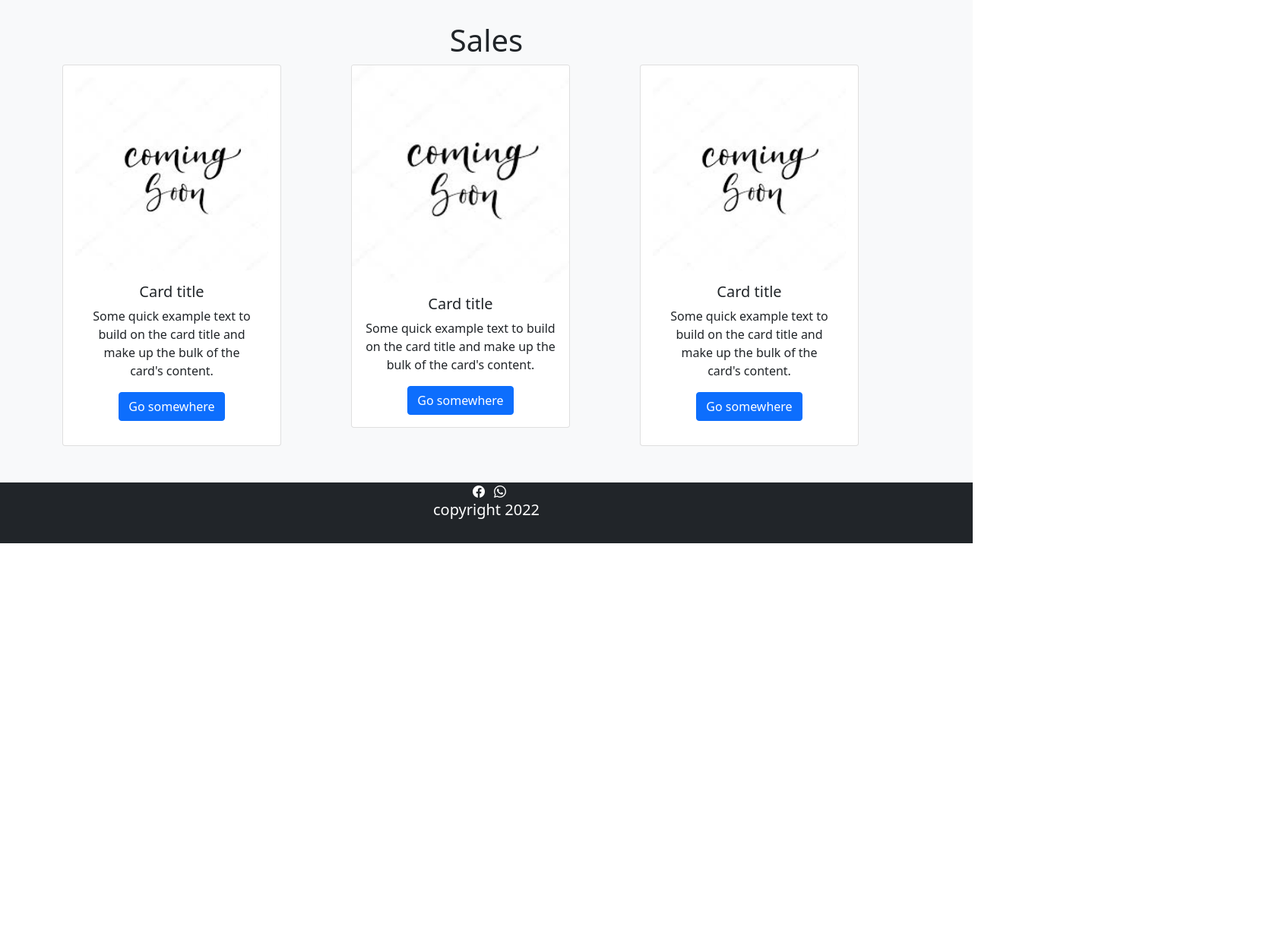
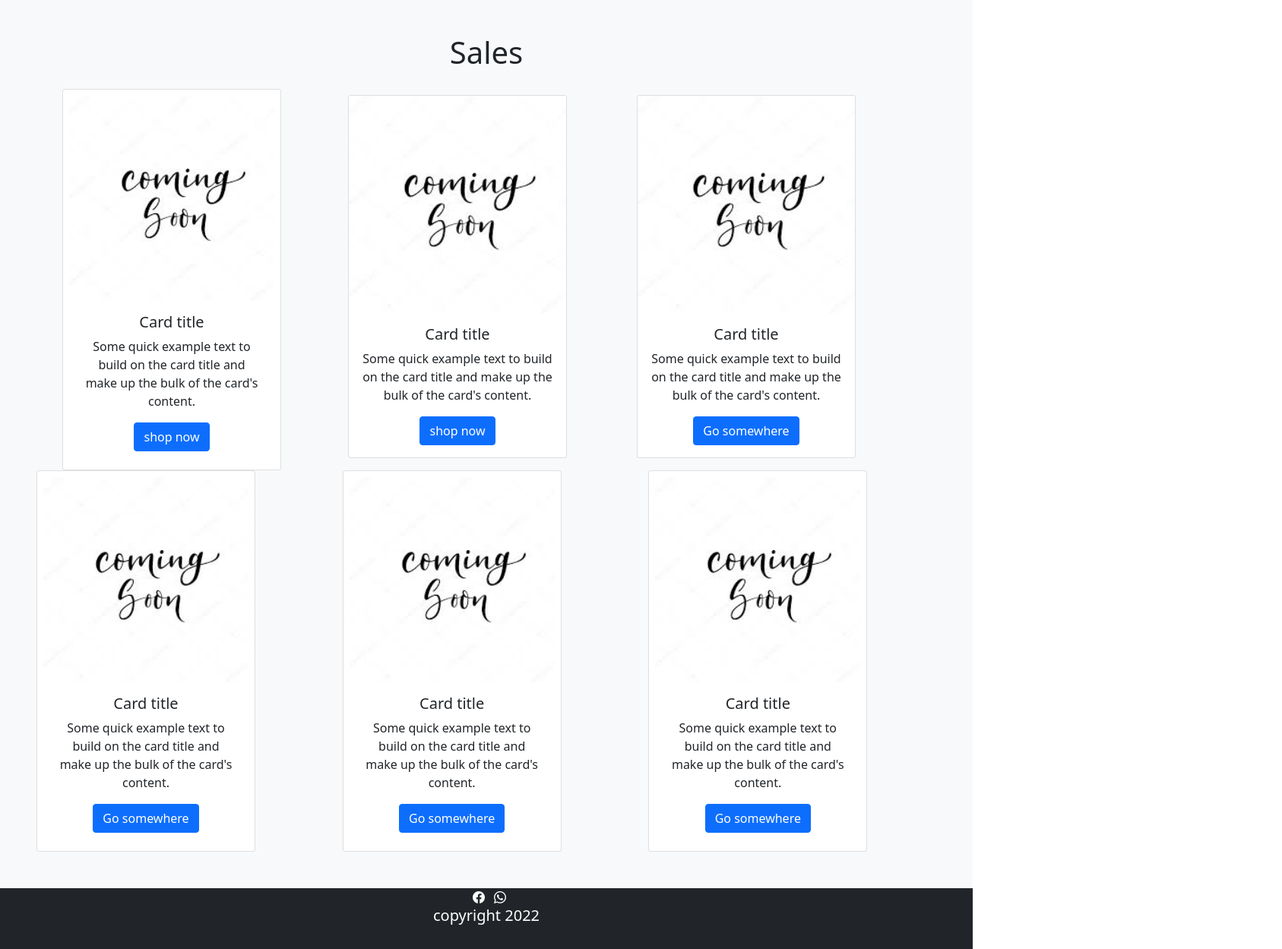
Before and after one commit to alainejoseph/timeworld-website, a plain HTML site: page index.html in a window 1280 px wide. Shown: the part 405-1654 px from the top of the page at 76% size, 1687 px wide, since content can reach past the window. Before the commit the page ends 1120 px from the top, so only its background shows below. Drawn offline with nearby package versions, Linux system fonts and the light colour scheme.

Commit message:
second commit

```diff
--- a/index.html
+++ b/index.html
@@ -12,11 +12,10 @@
         <div class="navbar-wapper">
             <nav class="navbar navbar-expand-lg navbar-dark bg-dark">
                 <div class="container-fluid my-auto">
-                  <div class="col-md-6">
+                  <div class="col-md-6 col-lg-4">
                     <a class="navbar-brand" href="#">TimeWorld</a>
                   </div>
-                  <div class="col-sm-6">
-                    <div class="ms-auto">
+                  <div class=" col-lg-12 ms-auto">
                       <button class="navbar-toggler" type="button" data-bs-toggle="collapse" data-bs-target="#navbarSupportedContent" aria-controls="navbarSupportedContent" aria-expanded="true" aria-label="Toggle navigation">
                         <span class="navbar-toggler-icon"></span>
                       </button>
@@ -36,13 +35,12 @@
                             </li>
                         </ul>
                       </div>
-                   </div>
                   </div>
                 </div>
             </nav>
         </div>
 
-        <section id="sliderpos">
+        <section id="sliderpos" class="p-2">
             <div id="carouselExampleControls" class="carousel slide" data-bs-ride="carousel">
                 <div class="carousel-indicators">
                   <button type="button" data-bs-target="#carouselExampleIndicators" data-bs-slide-to="0" class="active" aria-current="true" aria-label="Slide 1"></button>
@@ -50,7 +48,11 @@
                   <button type="button" data-bs-target="#carouselExampleIndicators" data-bs-slide-to="2" aria-label="Slide 3"></button>
                 </div>
                 <div class="carousel-inner">
-                  <div class="carousel-item active col-md-6" style="background-image: url(assets/oceanus_mobile.jpg);">
+                  <div class="carousel-item active"
+                  style="background-image: url(assets/oceanus_mobile.jpg);
+                  background-size: cover;
+                  background-position: center;
+                  background: height 20rem;">
                     <div class="overlay">
                       <button class="btn btn-primary btn-lg">shop now</button>
                     </div>
@@ -76,29 +78,29 @@
         <section class="bg-light text-center p-5" id="sales-id">
           <div class="container">
               <h1 class="text-center">Sales</h1>
-              <div class="row">
+              <div class="row pt-3 text-center">
                   <div class="col-md-4">
-                      <div class="card p-3" style="width: 18rem;">
+                      <div class="card p-2" style="width: 18rem;">
                         <img src="assets/images.jfif" class="card-img-top" alt="...">
                         <div class="card-body">
                           <h5 class="card-title">Card title</h5>
                           <p class="card-text">Some quick example text to build on the card title and make up the bulk of the card's content.</p>
-                          <a href="#" class="btn btn-primary">Go somewhere</a>
+                          <a href="#" class="btn btn-primary">shop now</a>
                         </div>
                       </div>
                   </div>
-                  <div class="col-md-4">
-                    <div class="card p=3" style="width: 18rem;">
+                  <div class="col-md-4 p-2">
+                    <div class="card" style="width: 18rem;">
                       <img src="assets/images.jfif" class="card-img-top" alt="...">
                       <div class="card-body">
                         <h5 class="card-title">Card title</h5>
                         <p class="card-text">Some quick example text to build on the card title and make up the bulk of the card's content.</p>
-                        <a href="#" class="btn btn-primary">Go somewhere</a>
+                        <a href="#" class="btn btn-primary">shop now</a>
                       </div>
                     </div>
                 </div>
-                <div class="col-md-4">
-                  <div class="card p-3" style="width: 18rem;">
+                <div class="col-md-4 p-2">
+                  <div class="card " style="width: 18rem;">
                     <img src="assets/images.jfif" class="card-img-top" alt="...">
                     <div class="card-body">
                       <h5 class="card-title">Card title</h5>
@@ -110,6 +112,40 @@
 
               </div>
           </div>
+          <div class="row text-center">
+            <div class="col-md-4">
+                <div class="card p-2" style="width: 18rem;">
+                  <img src="assets/images.jfif" class="card-img-top" alt="...">
+                  <div class="card-body">
+                    <h5 class="card-title">Card title</h5>
+                    <p class="card-text">Some quick example text to build on the card title and make up the bulk of the card's content.</p>
+                    <a href="#" class="btn btn-primary">Go somewhere</a>
+                  </div>
+                </div>
+            </div>
+            <div class="col-md-4">
+              <div class="card p-2" style="width: 18rem;">
+                <img src="assets/images.jfif" class="card-img-top" alt="...">
+                <div class="card-body">
+                  <h5 class="card-title">Card title</h5>
+                  <p class="card-text">Some quick example text to build on the card title and make up the bulk of the card's content.</p>
+                  <a href="#" class="btn btn-primary">Go somewhere</a>
+                </div>
+              </div>
+          </div>
+          <div class="col-md-4">
+            <div class="card p-2" style="width: 18rem;">
+              <img src="assets/images.jfif" class="card-img-top" alt="...">
+              <div class="card-body">
+                <h5 class="card-title">Card title</h5>
+                <p class="card-text">Some quick example text to build on the card title and make up the bulk of the card's content.</p>
+                <a href="#" class="btn btn-primary">Go somewhere</a>
+              </div>
+            </div>
+        </div>
+
+        </div>
+    </div>
         </section>
         <footer class="bg-dark text-center">
           <div class="footer">
```
Also changed, not shown: css/ixdex.css (line endings or trailing spaces).
